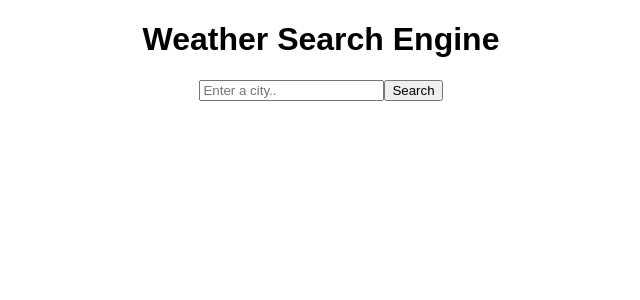
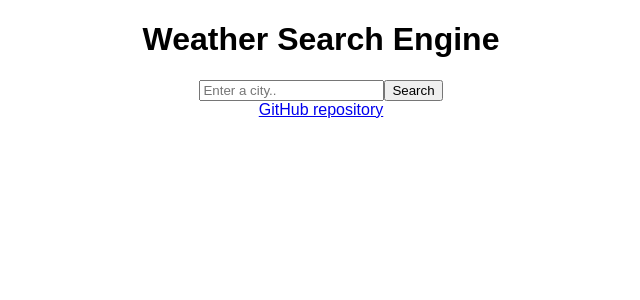
Before and after one commit to Korotkosh/weather-react, a React (Create React App) app: page / in a window 1280 px wide. Shown: the top 300 px of the page, without its empty margins (319-959 px from the left). Built offline with nearby package versions, Linux system fonts and the light colour scheme.

Commit message:
adedd link

```diff
--- a/src/App.js
+++ b/src/App.js
@@ -7,6 +7,13 @@
     <div className="App">
       <h1>Weather Search Engine</h1>
       <Search />
+      <a
+        href="https://github.com/Korotkosh/weather-react"
+        target="_blank"
+        rel="noreferrer"
+      >
+        GitHub repository
+      </a>
     </div>
   );
 }
```
